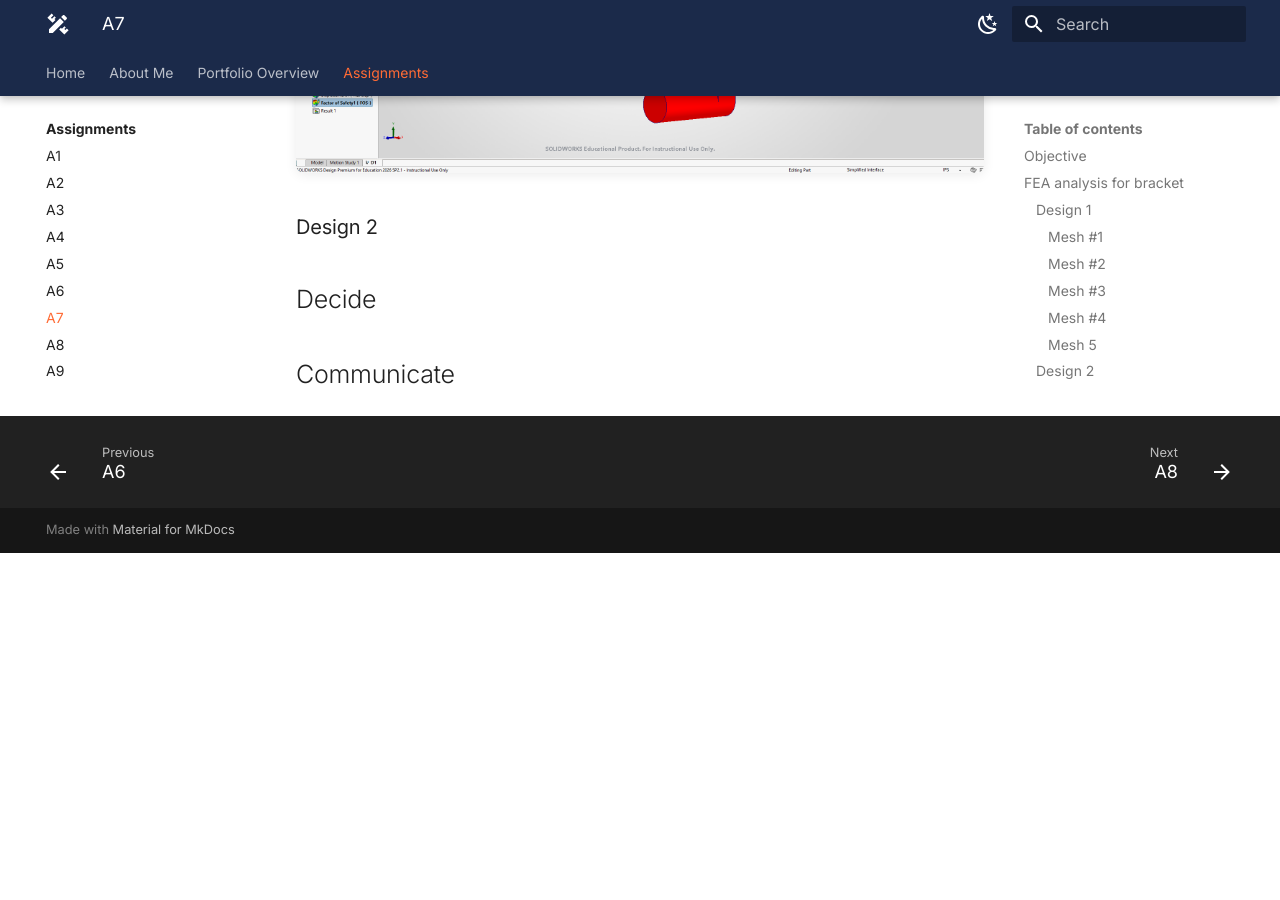
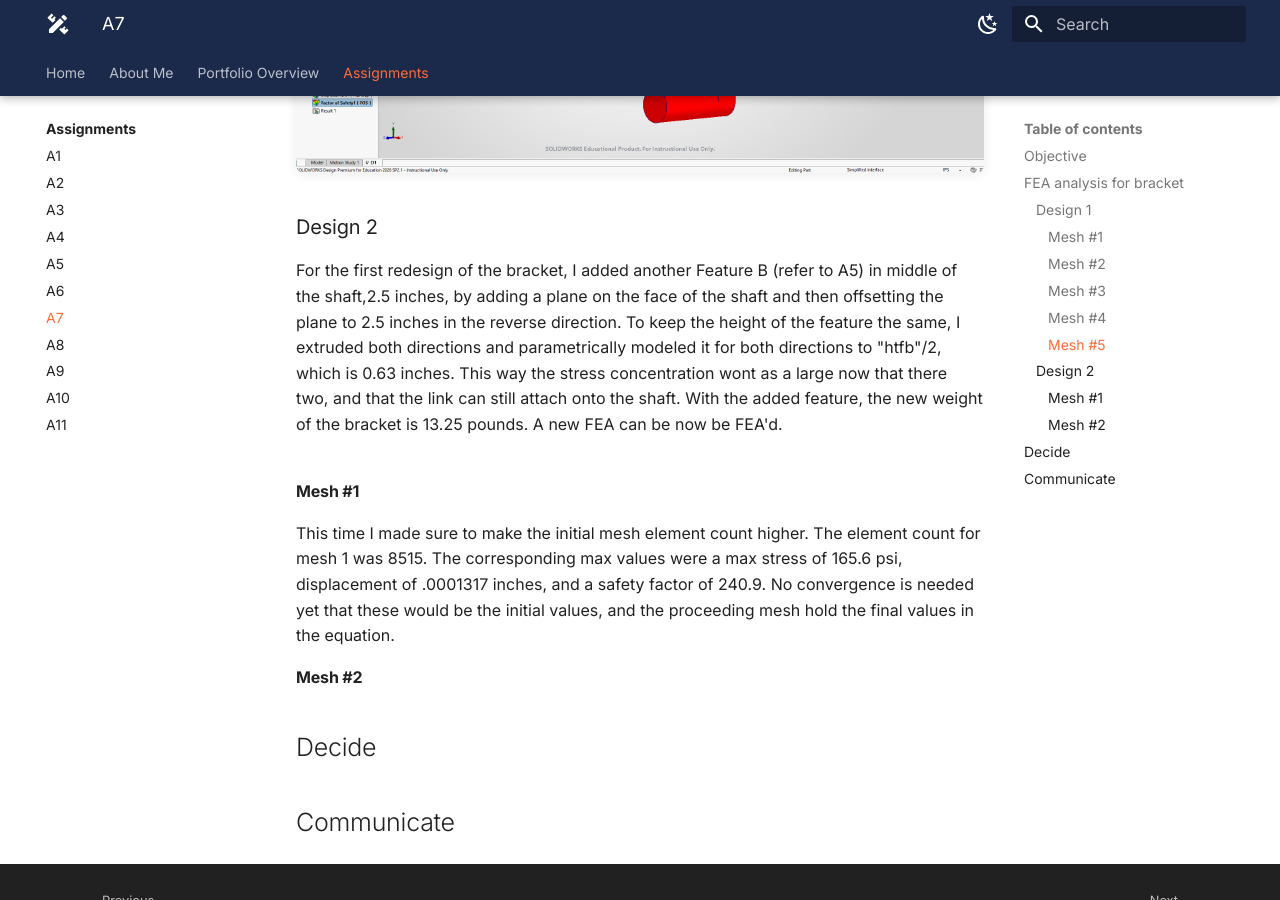
Before and after one commit to ajchiocca/megr2157-portfolio, an MkDocs documentation site: the page built from docs/assignments/A07/index.md, in a window 1280 px wide and 900 px high, scrolled down 11383 px. Built offline with MkDocs 1.6.1 and Material for MkDocs 9.7.7, drawn with Linux system fonts in a browser that asks for light colours; before the commit the page ends 11936 px from its top, so only the background shows below that.

Commit message:
Update index.md

```diff
--- a/docs/assignments/A07/index.md
+++ b/docs/assignments/A07/index.md
@@ -49,7 +49,7 @@ For the final mesh, I bumped the scale near to fine, and got a total number of e
 ![A7](D1M4stress.png)
 ![A7](D1M4displacement.png)
 ![A7](D1M4safety.png)
-#### Mesh 5
+#### Mesh #5
 The max amount of total elements is 63038, when shifted to the farthest right, going from coarse to fine. the new values are a stress of 1096 psi, displacement of .002344, and safety factor of 3.64. The calculated convergence were .36% for stress, .25% for displacement, and 0.32% for safety factor. The bracket can now be redesigned, and the calculations for all the convergences were done on paper and below with the solidworks screenshots.
 <br>
 <br>
@@ -59,8 +59,14 @@ The max amount of total elements is 63038, when shifted to the farthest right, g
 ![A7](D1M5safety.png)
 
 ### Design 2
+For the first redesign of the bracket, I added another Feature B (refer to A5) in middle of the shaft,2.5 inches, by adding a plane on the face of the shaft and then offsetting the plane to 2.5 inches in the reverse direction. To keep the height of the feature the same, I extruded both directions and parametrically modeled it for both directions to "htfb"/2, which is 0.63 inches. This way the stress concentration wont as a large now that there two, and that the link can still attach onto the shaft. With the added feature, the new weight of the bracket is 13.25 pounds. A new FEA can be now be FEA'd.
+<br>
+<br>
 
+#### Mesh #1
+This time I made sure to make the initial mesh element count higher. The element count for mesh 1 was 8515. The corresponding max values were a max stress of 165.6 psi, displacement of .0001317 inches, and a safety factor of 240.9. No convergence is needed yet that these would be the initial values, and the proceeding mesh hold the final values in the equation.
 
+#### Mesh #2
 
 ## Decide
 
```
